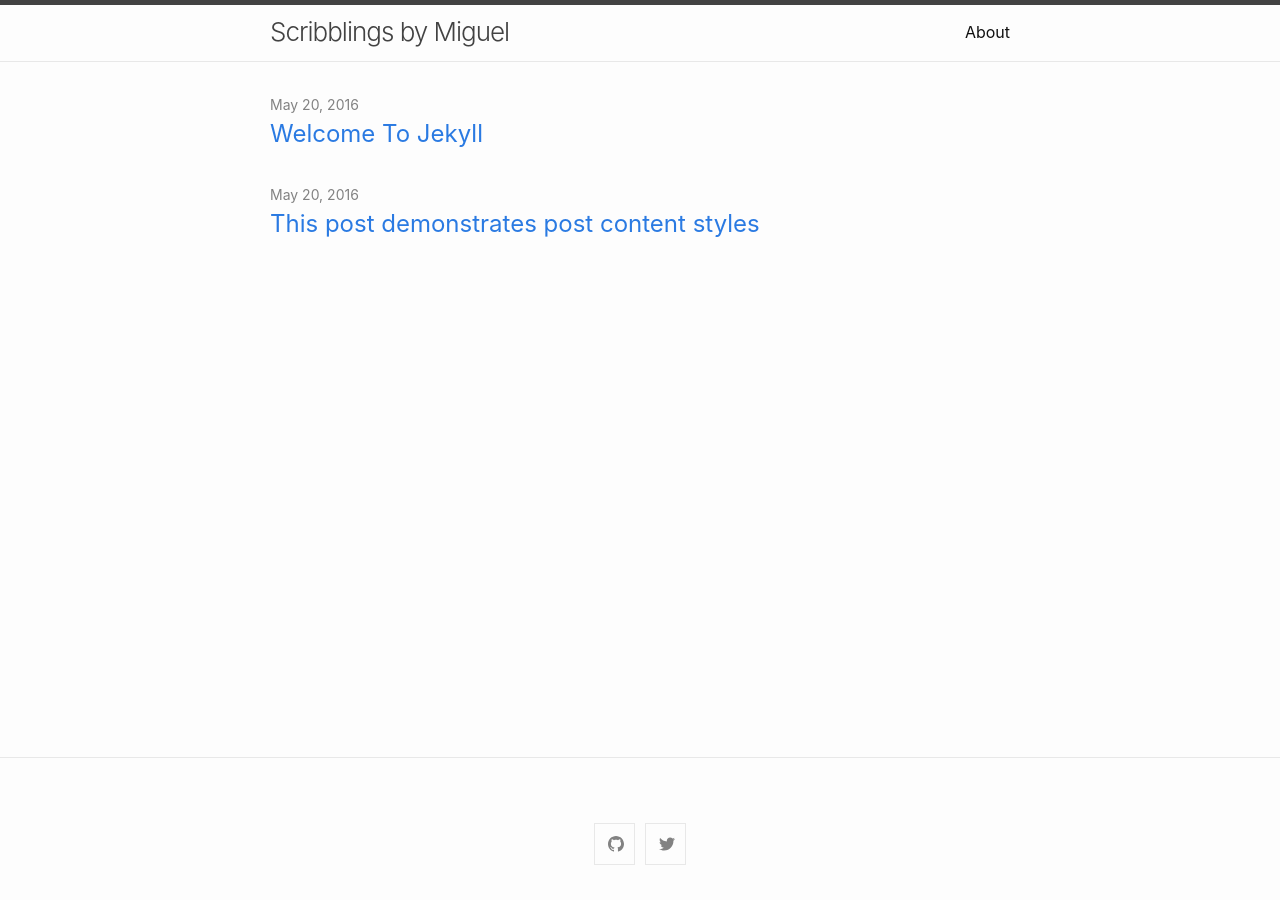
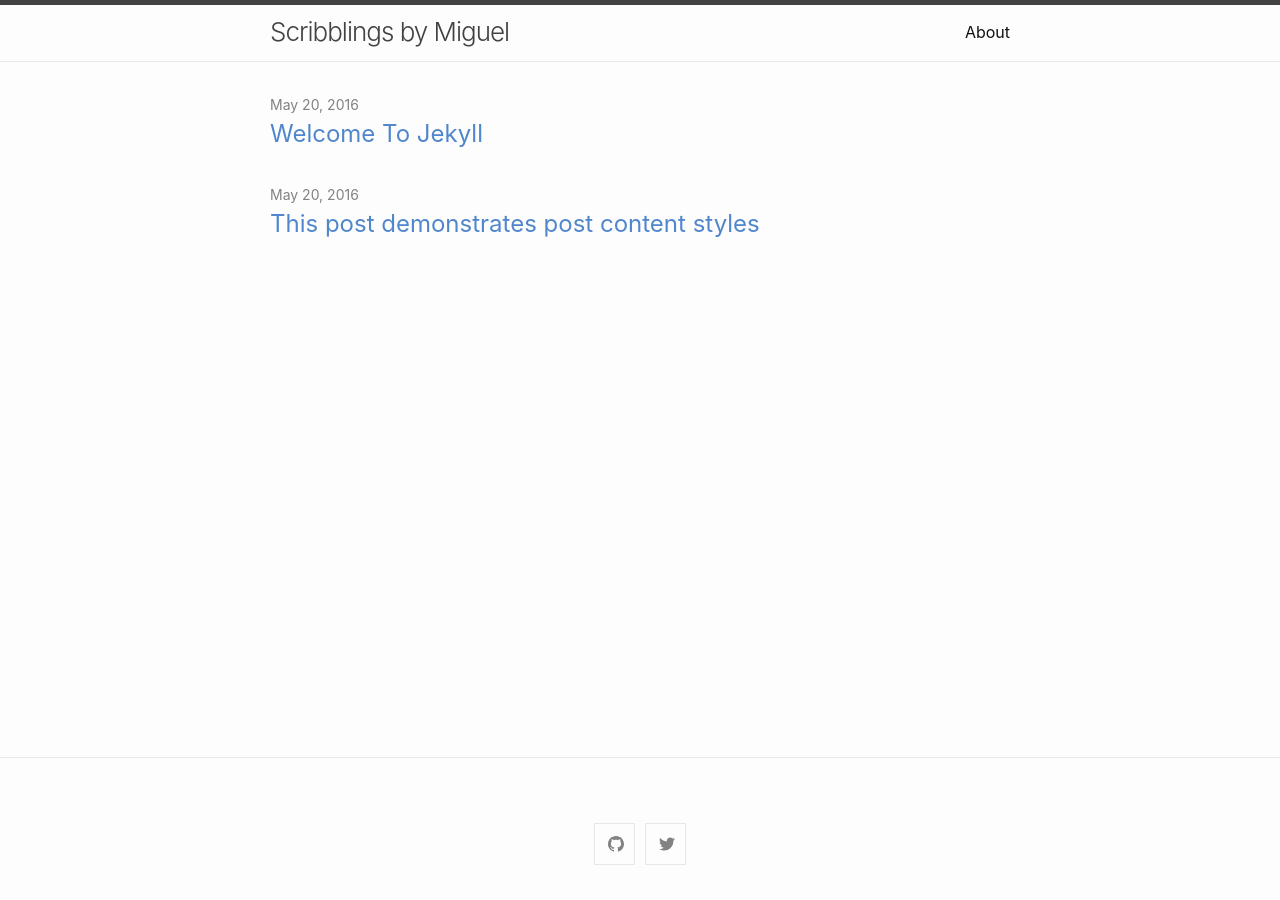
Before and after one commit to intldds/intldds.github.io, a Jekyll site: the page built from index.md, in a window 1280 px wide. Built offline with Jekyll 4.4.1, drawn with Linux system fonts in a browser that asks for light colours.

Commit message:
Update "classic.scss" - use a lighter blue for links

```diff
--- a/_sass/minima/skins/classic.scss
+++ b/_sass/minima/skins/classic.scss
@@ -1,4 +1,6 @@
 @charset "utf-8";
+
+// HEX colors
 
 $brand-color:           #828282 !default;
 $brand-color-light:     lighten($brand-color, 40%) !default;
@@ -10,8 +12,8 @@ $text-color:            #111111 !default;
 $background-color:      #fdfdfd !default;
 $code-background-color: #eeeeff !default;
 
-$link-base-color:       #2a7ae2 !default;
-$link-visited-color:    darken($link-base-color, 15%) !default;
+$link-base-color:       #5086cc !default;
+$link-visited-color:    #5086cc !default;
 $link-hover-color:      $text-color !default;
 
 $border-color-01:       $brand-color-light !default;
```
